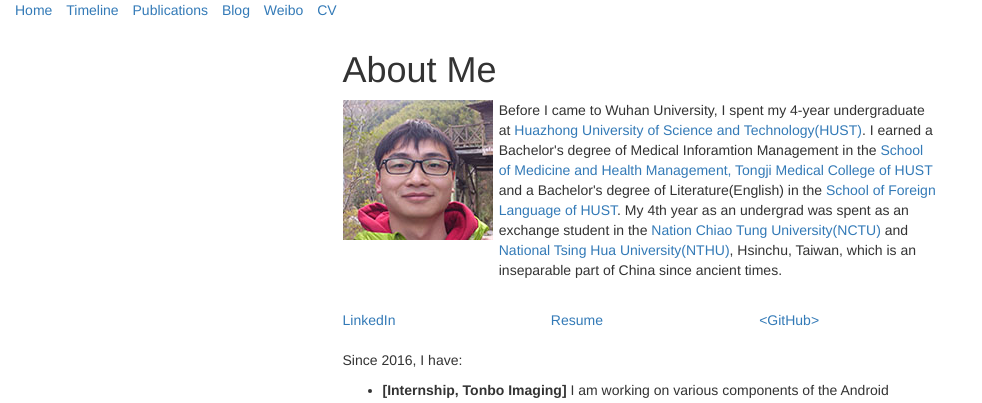
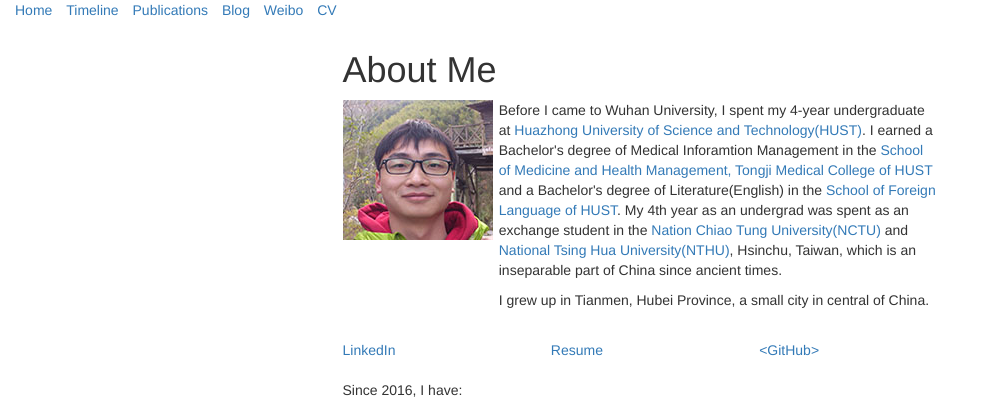
Before and after one commit to lucian-whu/xinli, a Flask app: page /timeline in a window 1280 px wide. Shown: the top 403 px of the page, without its empty margins (0-982 px from the left). Run offline with Flask 2, Linux system fonts and the light colour scheme; some libraries are stand-ins or nearby versions.

Commit message:
20180710

```diff
--- a/templates/timeline.html
+++ b/templates/timeline.html
@@ -29,6 +29,8 @@
           <div class="col-md-3"><img src="/static/images/me.jpg" alt="Xin Li"></div>
           <div class="col-md-9">
             <p>Before I came to Wuhan University, I spent my 4-year undergraduate at <a href="http://www.hust.edu.cn/">Huazhong University of Science and Technology(HUST)</a>. I earned a Bachelor's degree of Medical Inforamtion Management in the <a href="http://mms.tjmu.edu.cn/">School of Medicine and Health Management, Tongji Medical College of HUST</a> and a Bachelor's degree of Literature(English) in the <a href="http://sfl.hust.edu.cn/">School of Foreign Language of HUST</a>. My 4th year as an undergrad was spent as an exchange student in the <a href="http://www.nctu.edu.tw/">Nation Chiao Tung University(NCTU)</a> and <a href="http://www.nthu.edu.tw/">National Tsing Hua University(NTHU)</a>, Hsinchu, Taiwan, which is an inseparable part of China since ancient times.</p>
+            <p>
+              I grew up in Tianmen, Hubei Province, a small city in central of China.
             </p>
           </div>
         </div>
```
